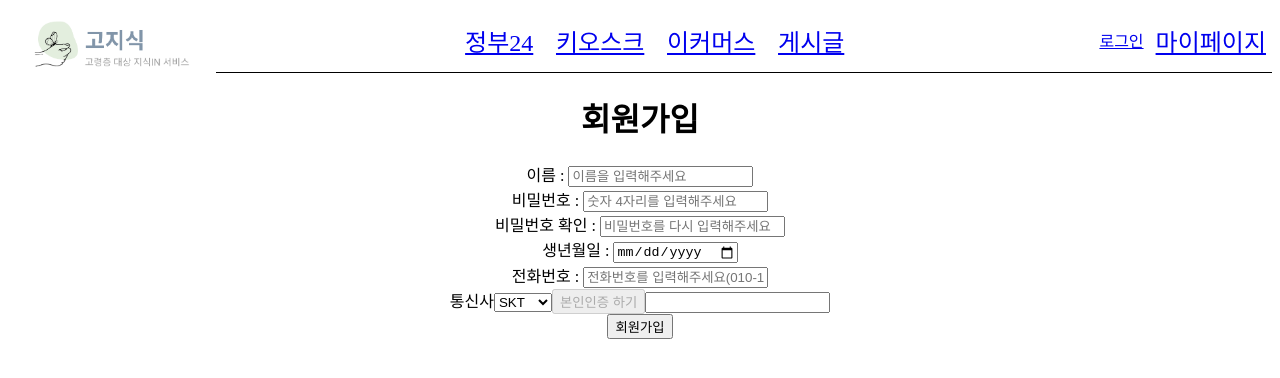
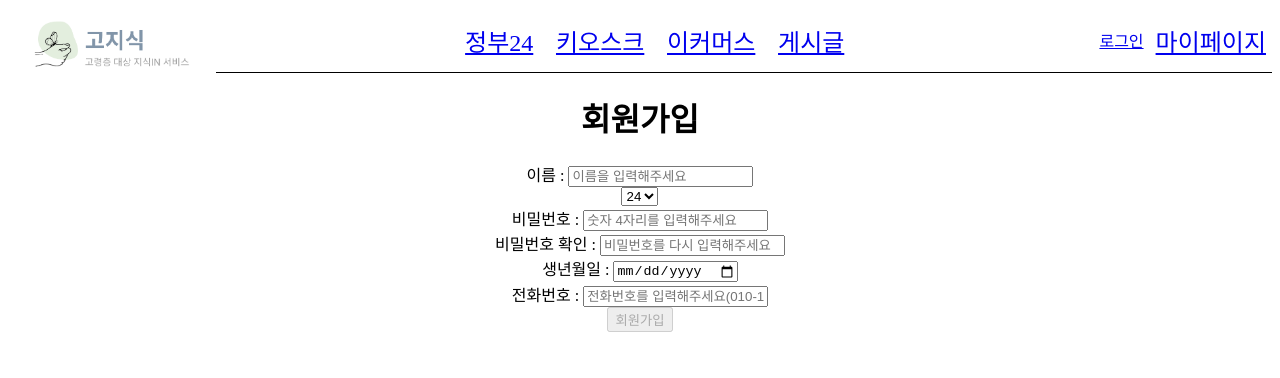
Before and after one commit to jwj9127/GoJiSik_FE, a React (Create React App) app: page /joinpage in a window 1280 px wide. Shown: the top 378 px of the page. Built offline with nearby package versions, Linux system fonts and the light colour scheme.

Commit message:
아직도 한참

```diff
--- a/src/pages/Joinpage.js
+++ b/src/pages/Joinpage.js
@@ -1,7 +1,8 @@
-import React, { useEffect, useState } from "react";
+import React, { useCallback, useEffect, useState } from "react";
 import '../css/Joinpage.css'
 import axios from "axios";
 import { useNavigate } from "react-router-dom";
+{/*import { findAllByAltText } from "@testing-library/react";*/}
 // IMP.init('imp88508343'); // 'imp00000000' 대신 발급받은 가맹점 식별코드를 사용합니다.
 // const AgreePage=()=> {
 //     const [isChecked, setIsChecked] = useState(false);
@@ -39,49 +40,102 @@ import { useNavigate } from "react-router-dom";
 
 export default function Joinpage(){
     const navigate = useNavigate();
+    //이름, 전화번호, 비밀번호, 생년월일, fornsize 확인
     const [name, setName] = useState('');
     const [id, setId] = useState('');
     const [pw, setPw] = useState('');
-    const [pwchk, setPwchk] = useState(false);
+    const [pwchk, setPwchk] = useState('');
     const [birthday, setBirthday] = useState('');
     const [fontsize, setFontsize] = useState(24);
-    const [isValid, setIsValid] = useState(false);
-    const [verifi, setVerifi] = useState('');
+
+    //에러메시지 상태
+    const [nameMessage, setNameMessage] = useState('');
+    const [idMessage, setIdMessage] = useState('');
+    const [pwMessage, setPwMessage] = useState('');
+    const [pwchkMessage, setPwchkMessage] = useState('');
+
+    // 유효성 검사
+    const [isName, setIsName] = useState(false);
+    const [isId, setIsId] = useState(false);
+    const [isPw, setIsPw] = useState(false);
+    const [isPwConfirm, setIsPwConfirm] = useState(false);
+
     const userInfo = new FormData();
-    const Agencylist = ['SKT', 'LGU+', 'KT']
+    const fontsizelist = [24, 32, 40]
+    {/*const Agencylist = ['SKT', 'LGU+', 'KT']*/}
     // 입력값이 변경될 때마다 유효성 검사 수행 및 버튼 상태 업데이트
-    useEffect(() => {
+    {/*useEffect(() => {
         setIsValid(validateInputs());
-    }, [name, id, pw, pwchk, birthday]);
+    }, [isValid.namevalid, isValid.idvalid, isValid.pwvalid, isValid.birthdayvalid]);*/}
 
-    const inputName = e => {
-        setName(e.target.value);
+    const inputName = useCallback(e => {
+        setName(e.target.value)
+        if (e.target.value.length < 2 || e.target.value.length > 5) {
+            setNameMessage('2글자 이상 5글자 미만으로 입력해주세요.')
+            setIsName(false)
+          } else {
+            setNameMessage('올바른 이름 형식입니다 :)')
+            setIsName(true)
+          }
+        }, [])
+
+    const selectSize = e => {
+        setFontsize(e.target.value)
     }
-    const inputId = e => {
-        setId(e.target.value)
-    }
-    const inputPw = e => {
-        setPw(e.target.value)
-    }
-    const inputPwchk = e => {
-        if(pw !== e.target.value){
-            setPwchk(true)
+
+    const inputId = useCallback(e => {
+        const idRegex = /^01(?:0|1|[6-9])(?:\d{4})\d{4}$/
+        const idCurrent = e.target.value
+        setId(idCurrent)
+
+        if(!idRegex.test(idCurrent)){
+            setIdMessage('정확한 전화번호를 입력해주세요!')
+            setIsId(false)
+        }else{
+            setIdMessage('정확히 입력하셨습니다!')
+            setIsId(true)
         }
-    }
+    }, [])
+    const inputPw = useCallback(e => {
+        const passwordRegex = /^[0-9]{4,4}$/;     //비밀번호 패턴
+        const passwordCurrent = e.target.value  //입력한 비밀번호를 변수에 저장
+        setPw(passwordCurrent)    // 변수에 저장된 비밀번호를 현재의 비밀번호로 set
+
+        if (!passwordRegex.test(passwordCurrent)) {
+            setPwMessage('숫자 4 자리를 입력해주세요!')
+            setIsPw(false)
+        } else {
+            setPwMessage('정확히 입력하셨습니다!')
+            setIsPw(true)
+        }
+    },[])
+
+    const inputPwchk = useCallback(e => {
+        const pwconfirmcurrent = e.target.value
+        setPwchk(pwconfirmcurrent)
+
+        if(pw === pwconfirmcurrent){
+            setPwchkMessage('설정한 비밀번호와 같습니다.')
+            setIsPwConfirm(true)
+        }else{
+            setPwchkMessage('설정한 비밀번호와 다릅니다.')
+            setIsPwConfirm(false)
+        }
+    },[pw])
     const inputBirth = e => {
         setBirthday(e.target.value)
     }
     // 유효성 검사를 수행하는 함수
-    const validateInputs = () => {
+    {/*const validateInputs = () => {
         if (name && id && pw.length <= 4 && pwchk && birthday && verifi) {
             return true;
         }
         return false;
-    }
+    }*/}
     // const selectAgency = e => {
     //     setAgency(e.target.value);
     // }
-    const Verification = e => {
+    {/*const Verification = e => {
         e.preventDefault()
         const min = 100000; // 최소값 (6자리 수 중 가장 작은 값)
         const max = 999999; // 최대값 (6자리 수 중 가장 큰 값)
@@ -89,7 +143,7 @@ export default function Joinpage(){
         // min 이상 max 미만의 난수 범위를 생성한 후, Math.floor로 소수점을 버리고 정수로 만듭니다.
         const randomNumber = Math.floor(Math.random() * (max - min + 1)) + min;
         setVerifi(randomNumber);
-    }
+    }*/}
     // function onClickCertification() {
     //     /* 1. 가맹점 식별하기 */
     //     const { IMP } = window;
@@ -141,7 +195,8 @@ export default function Joinpage(){
         navigate('/login')
     })
         .catch(error => {console.log('요청실패')
-        console.log(error)
+        alert('이미 가입한 정보가 있습니다!')
+        navigate('/login')
     })
     }
     return(
@@ -149,16 +204,32 @@ export default function Joinpage(){
          <h1 className="jointext">회원가입</h1>
          <form className="joinform">
             <div>
-                <label htmlFor='inputname' className="joinform-nametext">이름 : </label>
-                <input required type="text" id="inputname" className="joinform-inputname" placeholder="이름을 입력해주세요" onChange={inputName}/>
+                <label htmlFor="inputname" className="joinform-nametext">이름 : </label>
+                <input required type="text" id="inputid" placeholder="이름을 입력해주세요" onChange={inputName}/>
+                {name.length > 0 && <span className={`message ${isName ? 'success' : 'error'}`}>{nameMessage}</span>}
+            </div>
+            <div>
+                <select className="selectfontsize" onChange={selectSize} value={fontsize}>\
+                    {fontsizelist.map((item) => (
+                        <option value={item} key={item}>
+                            {item}
+                         </option>
+                    ))}
+                </select>
             </div>
             <div>
                 <label htmlFor="inputpw" className="joinform-pwtext">비밀번호 : </label>
-                <input required type='password' id="inputpw" className="joinform-inputpw" placeholder="숫자 4자리를 입력해주세요" minLength={4} maxLength={4} onChange={inputPw}/>
+                <input required type='password' id="inputpw" className="joinform-inputpw" placeholder="숫자 4자리를 입력해주세요" maxLength={4} onChange={inputPw}/>
+                {pw.length > 0 && (
+                 <span className={`message ${isPw ? 'success' : 'error'}`}>{pwMessage}</span>
+                )}
             </div>
             <div>
                 <label htmlFor="inputpwchk" className="joinform-pwchktext">비밀번호 확인 : </label>
                 <input required type='password' id="inputpwchk" className='joinform-inputpwchk' placeholder="비밀번호를 다시 입력해주세요" maxLength={4} onChange={inputPwchk}/>
+                {pwchk.length > 0 && (
+                    <span className={`message ${isPwConfirm ? 'success' : 'error'}`}>{pwchkMessage}</span>
+                )}
             </div>
             <div>
                 <lable htmlFor='inputbirth' className='joinform-birthtext'>생년월일 : </lable>
@@ -167,20 +238,23 @@ export default function Joinpage(){
             <div>
                 <label htmlFor='inputid' className="joinform-idtext">전화번호 : </label>
                 <input required type="tel" id="inputid" className="joinform-inputid" placeholder="전화번호를 입력해주세요(010-1234-5678)" onChange={inputId} maxLength={11} minLength={11}/>
+                {id.length > 0 && (
+                    <span className={`message ${isId ? 'success' : 'error'}`}>{idMessage}</span>
+                )}
             </div>
             <div>
-                <label htmlFor='selectagency' className="joinform-selectagenytext">통신사</label>
+                {/*<label htmlFor='selectagency' className="joinform-selectagenytext">통신사</label>
                 <select className="joinform-selectagency" >
                     {Agencylist.map(((item) => (
                             <option value={item} key={item}>
                                     {item}
                             </option>
                         )))}
-                </select>
-                <button onClick={Verification} disabled={!isValid}>본인인증 하기</button>
-                <input required type="text" value={verifi}/>
+                    </select>*/}
+                {/* <button onClick={Verification} disabled={!isValid}>본인인증 하기</button> */}
+                {/* <input required type="text" value={verifi}/> */}
             </div>
-            <input type="submit" value={'회원가입'} onClick={Joincomplete}/>
+            <input type="submit" value={'회원가입'} disabled={!(isName && isId && isPw && isPwConfirm)} onClick={Joincomplete}/>
          </form>
         </div>
     )
```
Also changed, not shown: gojisik/src/pages/Postpages.js (+7 -7 lines).
